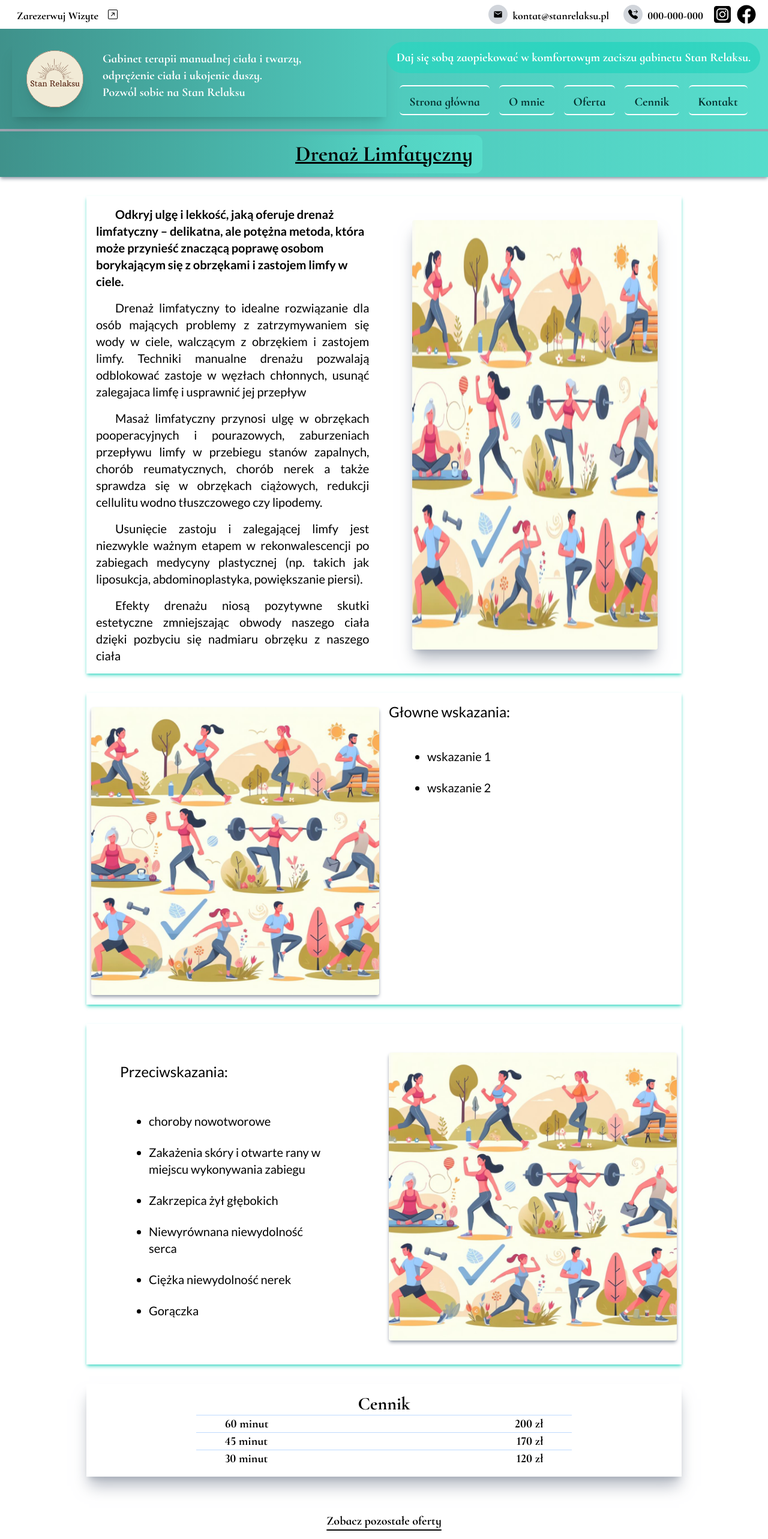
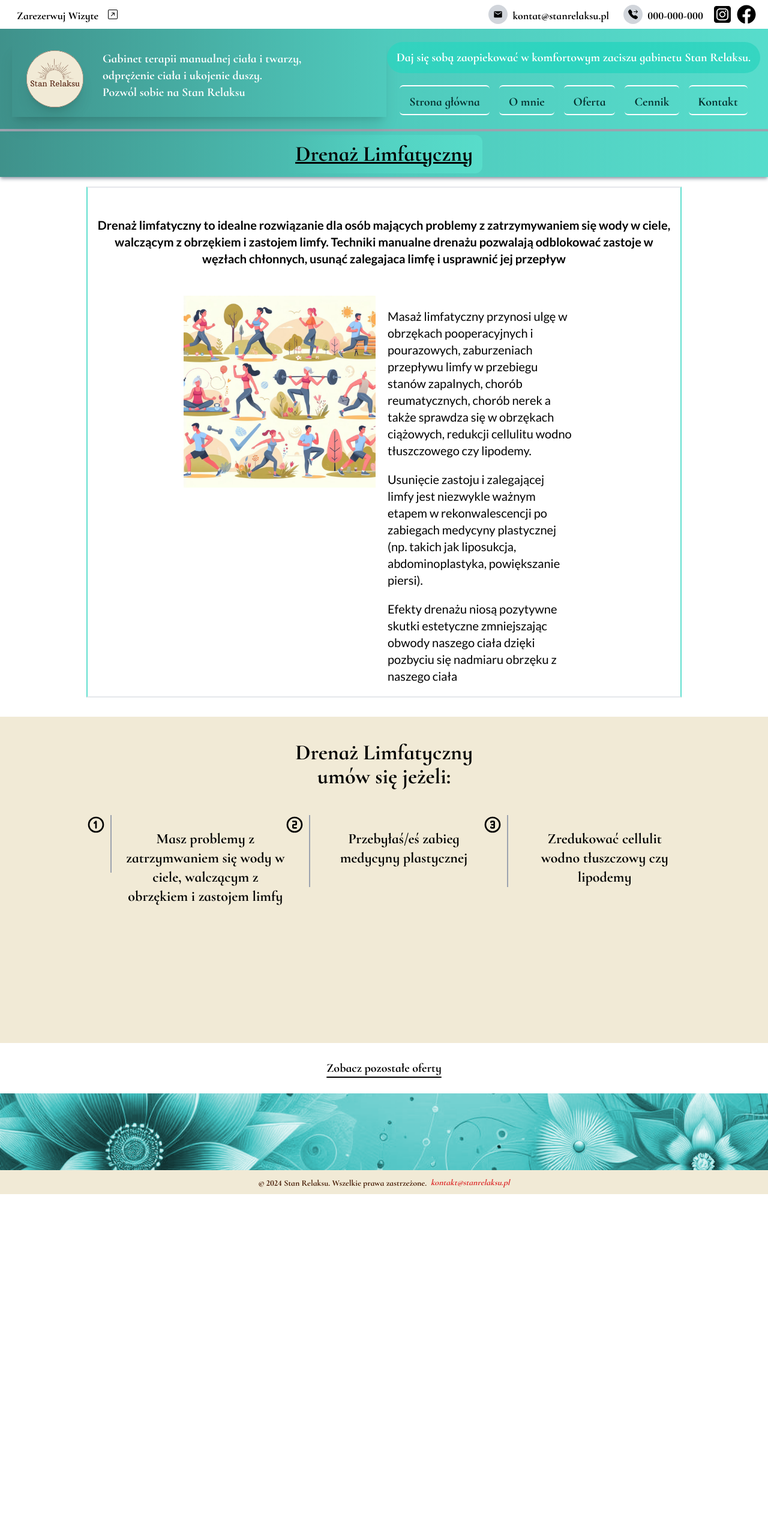
Before and after one commit to PiotrRegulski/stan-relaksu, a Next.js app: page /offer/drenaz-limfatyczny in a window 1280 px wide. Shown: the top 2566 px of the page at 60% size. After the commit the page ends 1991 px from the top, so only its background shows below. Built offline with nearby package versions, Linux system fonts and the light colour scheme.

Commit message:
adding a component with recommendations, changing the page layout

```diff
--- a/src/app/offer/[slug]/page.tsx
+++ b/src/app/offer/[slug]/page.tsx
@@ -5,6 +5,7 @@ import { lato } from "@/components/fonts";
 
 import PageHeader from "@/components/homepage/PageHeader";
 import BackLink from "@/components/layout/BackLink";
+import Recommendation from "@/components/offers/Recommendation";
 
 type AdvantageType = {
   title: string;
@@ -23,6 +24,10 @@ type IndicationsType = {
   id: string;
   indication: string;
 };
+type RecommendationsType = {
+  id: string;
+  recommendation: string;
+};
 // Definicja typu dla pojedynczego elementu oferty
 type OfferItemType = {
   id: string;
@@ -34,7 +39,7 @@ type OfferItemType = {
   advantages: AdvantageType[];
   contraindications: ContraindicationsType[];
   indications: IndicationsType[];
-
+  recommendations: RecommendationsType[];
   // Dodaj pozostałe pola zgodnie z definicją OfferItem
 };
 
@@ -48,14 +53,11 @@ interface OfferDetailsPageProps {
 
 const OfferDetailsPage: React.FC<OfferDetailsPageProps> = ({ params }) => {
   const offerSlug: string = params.slug;
-  //navigation programatically
 
-  // Zastosowanie asercji typu, aby poinformować TypeScript o oczekiwanym typie zwracanym przez find
   const offerDetail: OfferItemType | undefined = OfferItem.find(
     (offerDetail) => offerDetail.slug === offerSlug
   );
 
-  // Obsługa sytuacji, gdy oferta nie zostanie znaleziona
   if (!offerDetail) {
     return (
       <div className="flex flex-col justify-center w-[100vw] h-96">
@@ -66,110 +68,71 @@ const OfferDetailsPage: React.FC<OfferDetailsPageProps> = ({ params }) => {
       </div>
     );
   }
+//
+  const firstAdventage = offerDetail?.advantages[0];
+  const firstAdventagesDescription = firstAdventage?.description;
+  const remainingAdvantages = offerDetail?.advantages.slice(1);
+
+
+//
+  const recommendationsTable = offerDetail?.recommendations;
+  const recommendationsContent = recommendationsTable.map((rec, id) => {
+    return { [`recommendation${id + 1}`]: rec.recommendation };
+  });
+  const { recommendation1, recommendation2, recommendation3 } = Object.assign(
+    {},
+    ...recommendationsContent
+  );
+  const remainingAdvantagesDesription = remainingAdvantages?.map(
+    (adventage) => adventage.description
+  );
+  //
 
   return (
     <>
       <PageHeader id={"offerDetail"}>{offerDetail.title}</PageHeader>
 
-      <section className="flex flex-cols lg:flex-row   lg:gap-4 h-2/3  shadow-md shadow-teal-400/75 md:mx-36 md:my-8" >
-        <div className=" w-screen md:w-1/2">
-          <p
-            className={` ${lato.className} text-xl mx-4 my-4  indent-8 font-semibold`}
-          >
-            {offerDetail.contentFirst}
-          </p>
-          <ul>
-            {offerDetail.advantages?.map((advantage) => (
-              <li key={advantage.title}>
-                <p className="text-xl font-[lato]  text-justify my-3 mx-3 md:mx-4 md:my-4 indent-8">
-                  {advantage.description}
-                </p>
-              </li>
-            ))}
-          </ul>
+      <section
+        id="main-adventages"
+        className="flex flex-col min-h-max border-2 border-x-teal-400/75 md:mx-36 md:my-4 mt-12"
+      >
+        <div className="w-full py-[3em] px-[1em]">
+          <h1 className={`${lato.className} text-center text-xl font-bold`}>
+            {firstAdventagesDescription}
+          </h1>
         </div>
-        <div className=" flex justify-center w-screen md:w-1/2 px-10 py-10 ">
-          <Image
-            src={`/${offerDetail.image}`}
-            alt={offerDetail.title}
-            width={500}
-            height={500}
-            className="   animate-fadeIn rounded border-1 border-white shadow-xl shadow-gray-400/75 transition-transform duration-200 ease-in-out  "
-          />
+        <div className="flex flex-col xl:flex-row xl:mx-[10em]">
+          <div className="basis 1 xl:basis-1/4  ">
+            <div className="relative h-[20em] w-[20em]  mx-auto  ">
+              <Image
+                src={`/${offerDetail.image}`}
+                alt={offerDetail.title}
+                fill
+                className="object-contain"
+                priority={true}
+              />
+            </div>
+          </div>
+
+          <div className="basis 1 xl:basis-3/4 ">
+            <ul className={`${lato.className}   text-xl`}>
+              {remainingAdvantagesDesription?.map((advantage, index) => (
+                <li key={index}>
+                  <p className="mx-[1em] my-[1em]">{advantage}</p>
+                </li>
+              ))}
+            </ul>
+          </div>
         </div>
       </section>
 
-      <section
-        id="wskazania"
-        className="grid grid-cols-1 lg:grid-cols-2 lg:gap-4  h-2/3 md:py-4 md:px-2  shadow-md shadow-teal-400/75 md:mx-36 md:my-8"
-      >
-        <div className="grid grid-cols-1 gap-4 place-items-center">
-          <Image
-            src={`/${offerDetail.image}`}
-            alt={offerDetail.title}
-            width={500}
-            height={500}
-            className=" shadow-md shadow-gray-400    animate-fadeIn rounded border-1 border-white  duration-200 ease-in-out hover:scale-[1.02] mt-2"
-          />
-        </div>
-        <div className={`${lato.className}`}>
-          <h3 className="text-2xl">Głowne wskazania:</h3>
-          <ul className="list-disc text-xl py-8 ml-16">
-            {offerDetail.indications?.map((indication) => (
-              <li className="py-3" key={indication.id}>
-                {indication.indication}
-              </li>
-            ))}
-          </ul>
-        </div>
-      </section>
+      <Recommendation
+        title={offerDetail.title}
+        fRecommendation={recommendation1}
+        sRecommendation={recommendation2}
+        tRecommendation={recommendation3}
+      />
 
-      <section
-        id="przeciwskazania"
-        className="grid grid-cols-1 lg:grid-cols-2 lg:gap-4  h-2/3 md:py-4 md:px-2  shadow-md shadow-teal-400/75 md:mx-36 md:my-8"
-      >
-        <div className={`${lato.className} mx-12 my-12`}>
-          <h3 className="text-2xl">Przeciwskazania:</h3>
-          <ul className="list-disc text-xl mx-12 mt-10 ml-12">
-            {offerDetail.contraindications?.map((contraindication) => (
-              <li className="py-3" key={contraindication.id}>
-                {contraindication.contraindication}
-              </li>
-            ))}
-          </ul>
-        </div>
-        <div className="grid grid-cols-1 gap-4 place-items-center">
-          <Image
-            src={`/${offerDetail.image}`}
-            alt={offerDetail.title}
-            width={500}
-            height={500}
-            className="k shadow-md shadow-gray-400    animate-fadeIn rounded border-1 border-white  duration-200 ease-in-out hover:scale-[1.02] mt-2"
-          />
-        </div>
-      </section>
-
-      <section className=" flex justify-center shadow-xl shadow-gray-400/75  md:py-4 md:px-2 md:mx-36 md:my-8">
-        <div className="w-2/3 ">
-          <ul className="divide-y divide-blue-200 mx-3">
-            <h3 className="flex justify-center text-3xl font-semibold">
-              Cennik
-            </h3>
-            {offerDetail.prices?.map((price) => (
-              <li key={price.id}>
-                <div className=" flex-col mx-12 ">
-                  <div className="flex justify-between">
-                    <div className="text-xl font-semibold">
-                      {price.priceName}
-                    </div>
-                    <div className="text-xl font-semibold">{price.price}</div>
-                  </div>
-                </div>
-              </li>
-            ))}
-          </ul>
-        </div>
-      </section>
       <BackLink>Zobacz pozostałe oferty</BackLink>
     </>
   );
```
